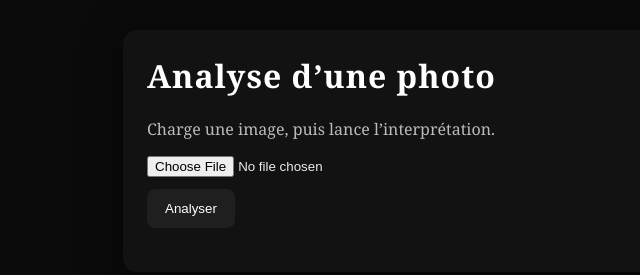
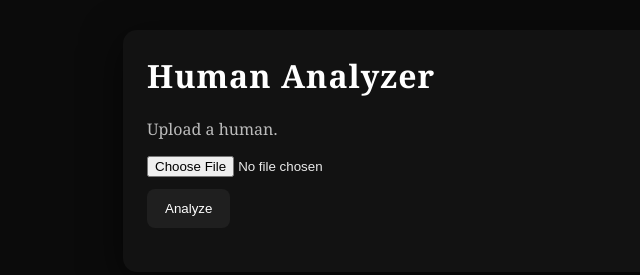
Before and after one commit to Riddle4/photo-reading-app, a website: page public/index.html in a window 1280 px wide. Shown: the whole page, without its empty margins (113-753 px from the left). Drawn offline with Linux system fonts and the light colour scheme.

```diff
--- a/public/index.html
+++ b/public/index.html
@@ -8,11 +8,11 @@
 </head>
 <body>
   <div class="container">
-    <h1>Analyse d’une photo</h1>
-    <p>Charge une image, puis lance l’interprétation.</p>
+    <h1>Human Analyzer</h1>
+    <p>Upload a human.</p>
 
     <input type="file" id="photoInput" accept="image/*" />
-    <button id="analyzeBtn">Analyser</button>
+    <button id="analyzeBtn">Analyze</button>
 
     <div id="previewWrap">
       <img id="preview" alt="Aperçu" />
```
